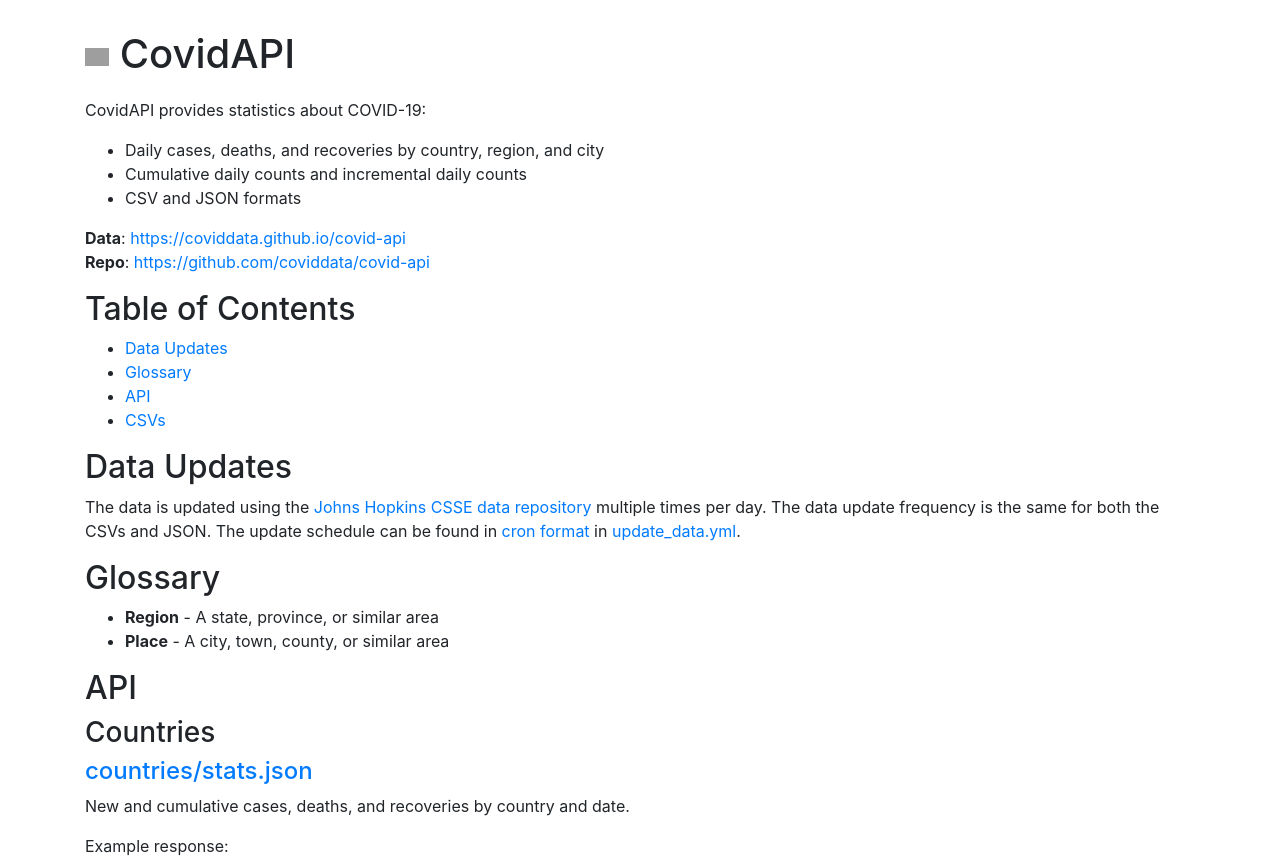
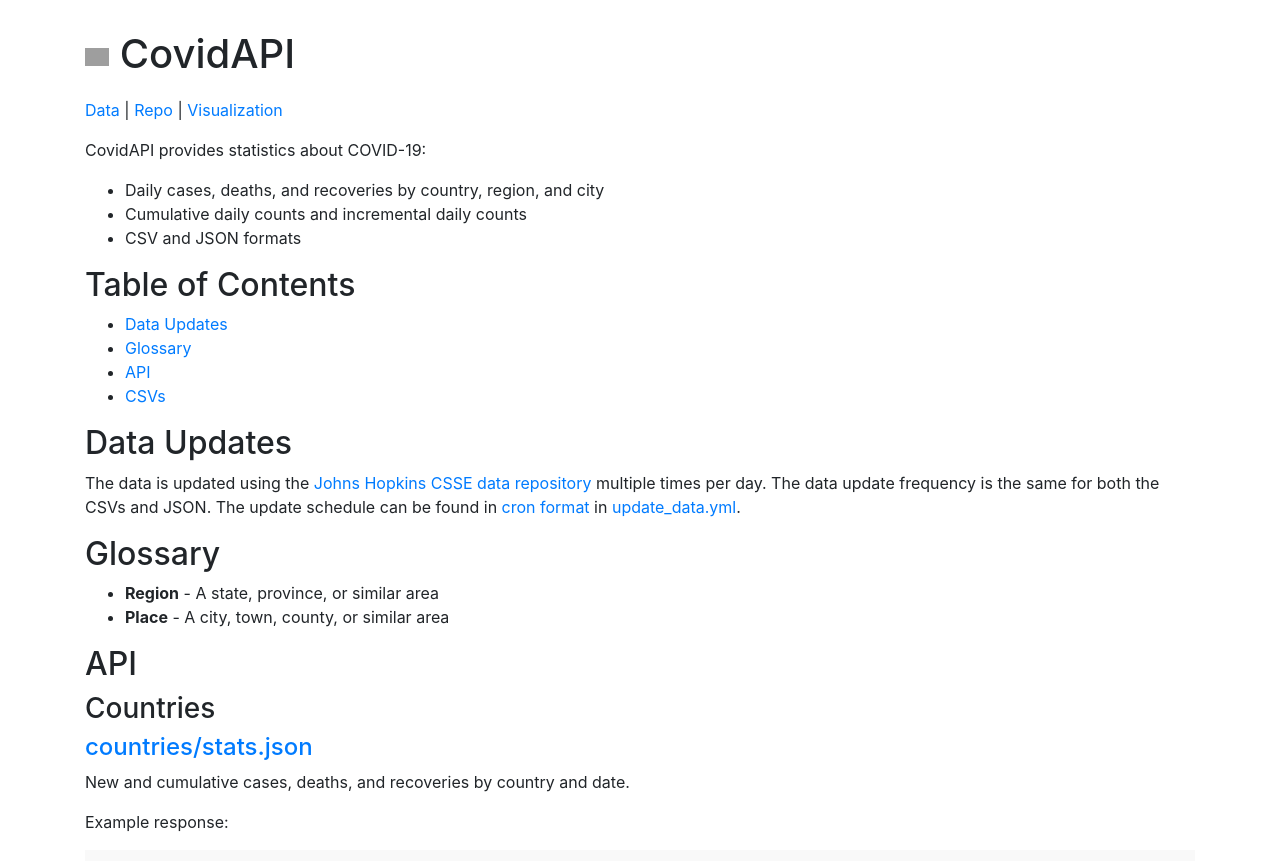
Before and after one commit to coviddata/coviddata, a plain HTML site: page docs/index.html in a window 1280 px wide. Shown: the top 861 px of the page. Drawn offline with nearby package versions, Linux system fonts and the light colour scheme; grey boxes are pictures that could not be loaded.

Commit message:
Improve format of links in README

```diff
--- a/docs/index.html
+++ b/docs/index.html
@@ -26,14 +26,13 @@
   CovidAPI
 </h1>
 
+<p><a href="https://coviddata.github.io/covid-api">Data</a> | <a href="https://github.com/coviddata/covid-api">Repo</a> | <a href="https://www.covidstats.com/">Visualization</a></p>
 <p>CovidAPI provides statistics about COVID-19:</p>
 <ul>
 <li>Daily cases, deaths, and recoveries by country, region, and city</li>
 <li>Cumulative daily counts and incremental daily counts</li>
 <li>CSV and JSON formats</li>
 </ul>
-<p><strong>Data</strong>: <a href="https://coviddata.github.io/covid-api">https://coviddata.github.io/covid-api</a> <br />
-<strong>Repo</strong>: <a href="https://github.com/coviddata/covid-api">https://github.com/coviddata/covid-api</a></p>
 <h2 id="table-of-contents">Table of Contents</h2>
 <ul>
 <li><a href="#data-updates">Data Updates</a></li>
```
Also changed, not shown: docs/index_content.html (+1 -2 lines), 1 other file.
